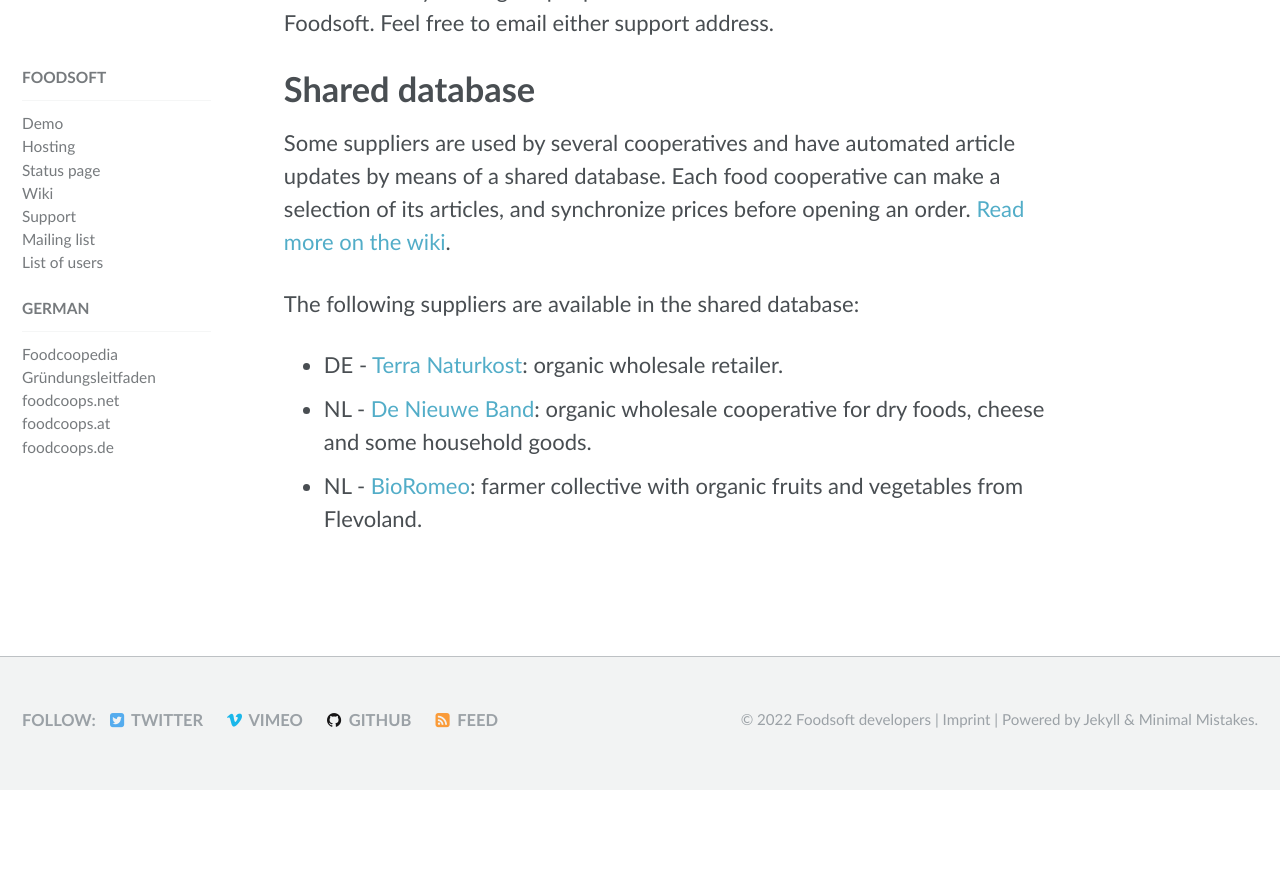
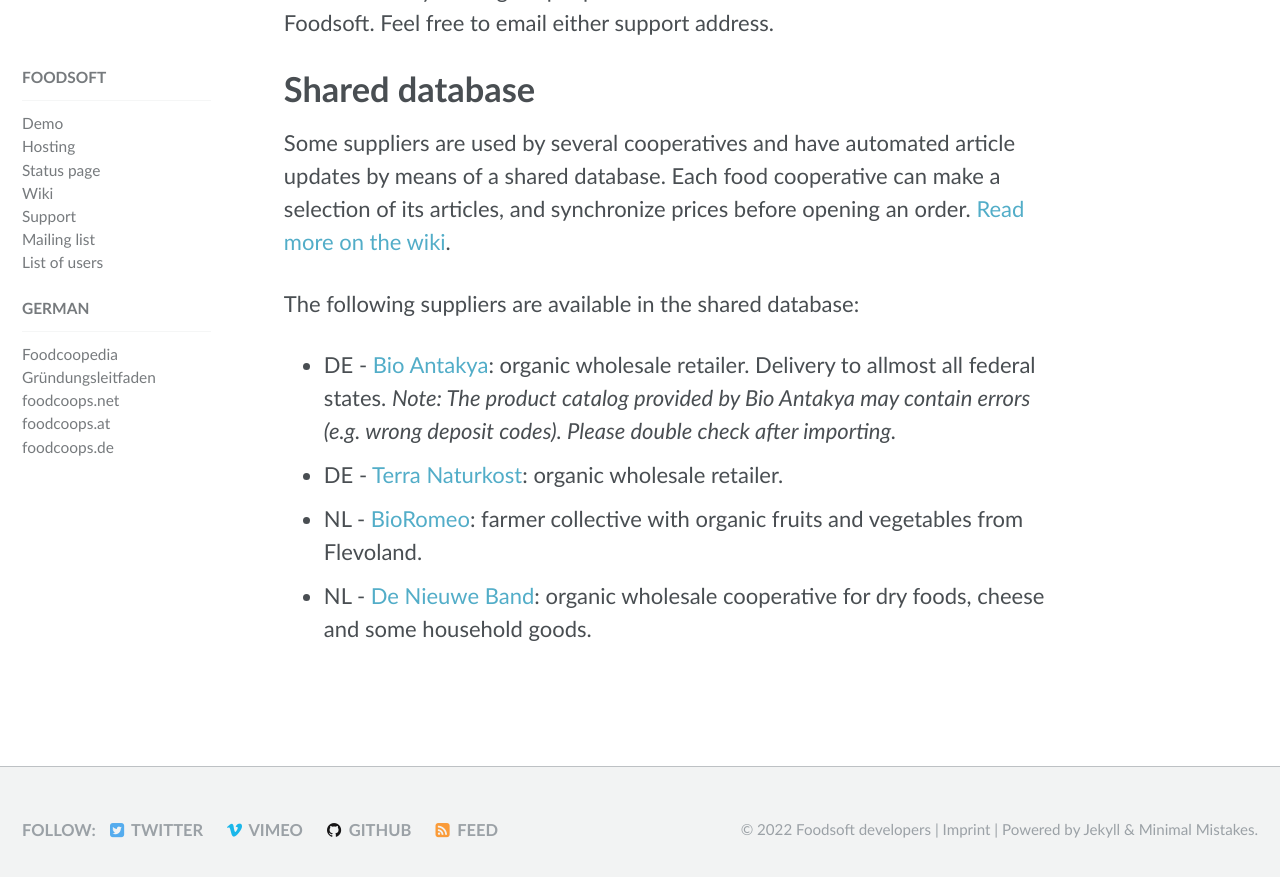
Before and after one commit to foodcoops/foodcoops.github.io, a Jekyll site: the page built from global-foodsoft-platform.md, in a window 1280 px wide and 900 px high, scrolled down 1993 px. Shown: the top 877 px of the window. Built offline with Jekyll 4.4.1, drawn with Linux system fonts in a browser that asks for light colours; before the commit the page ends 2783 px from its top, so only the background shows below that.

Commit message:
Add Bio Antakya as available supplier

```diff
--- a/global-foodsoft-platform.md
+++ b/global-foodsoft-platform.md
@@ -68,6 +68,7 @@
 
 The following suppliers are available in the shared database:
 
+* DE - [Bio Antakya](http://www.bio-antakya.de): organic wholesale retailer. Delivery to allmost all federal states. *Note: The product catalog provided by Bio Antakya may contain errors (e.g. wrong deposit codes). Please double check after importing.*
 * DE - [Terra Naturkost](https://www.terra-natur.com/): organic wholesale retailer.
+* NL - [BioRomeo](http://www.bioromeo.nl/): farmer collective with organic fruits and vegetables from Flevoland.
 * NL - [De Nieuwe Band](https://nieuweband.nl/): organic wholesale cooperative for dry foods, cheese and some household goods.
-* NL - [BioRomeo](http://www.bioromeo.nl/): farmer collective with organic fruits and vegetables from Flevoland.
```
